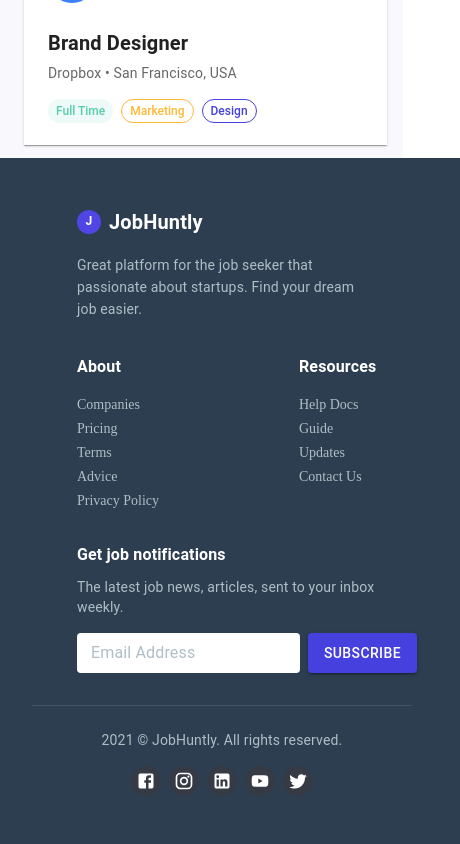
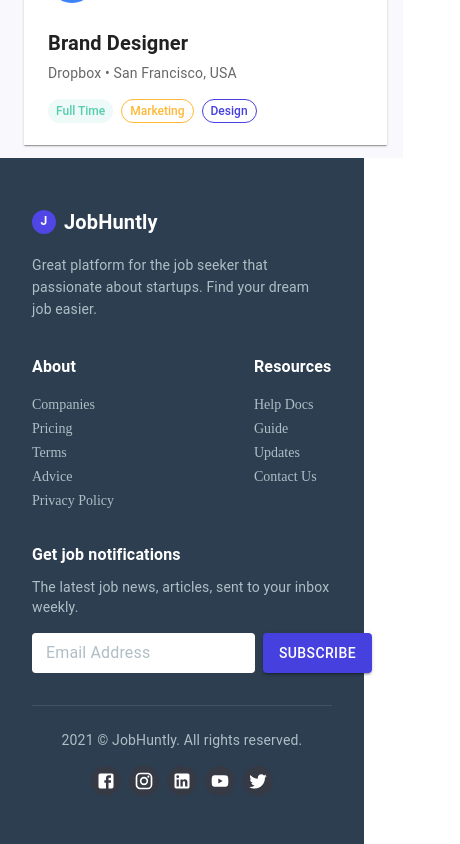
Before and after one commit to mr-hamza1/JobHuntly-web, a Next.js app: page / in a window 390 px wide. Shown: the part 4361-5205 px from the top of the page, 460 px wide, since content can reach past the window. Built offline with nearby package versions, Linux system fonts and the light colour scheme.

Commit message:
setting width

```diff
--- a/src/components/Footer.jsx
+++ b/src/components/Footer.jsx
@@ -12,11 +12,11 @@
         py: 6,
         px: 4,
         pl: {md:14},
-        pr: 6,
-         width:{xs:"380px",md:"100%"}
+        pr: {md:6},
+         width:{xs:"300px",md:"100%"}
       }}
     >
-      <Stack direction={{ xs: "column", md: "row" }} spacing={4} sx={{ width:{xs:"290px",md:"100%"}, mx: "auto" }}>
+      <Stack direction={{ xs: "column", md: "row" }} spacing={4} sx={{ width:{md:"100%"}, mx: "auto" }}>
         {/* Left Section - Logo and Description */}
         <Box sx={{width:"350px"}} >
           <Stack direction="row" alignItems="center" spacing={1} sx={{ mb: 2 }}>
```
